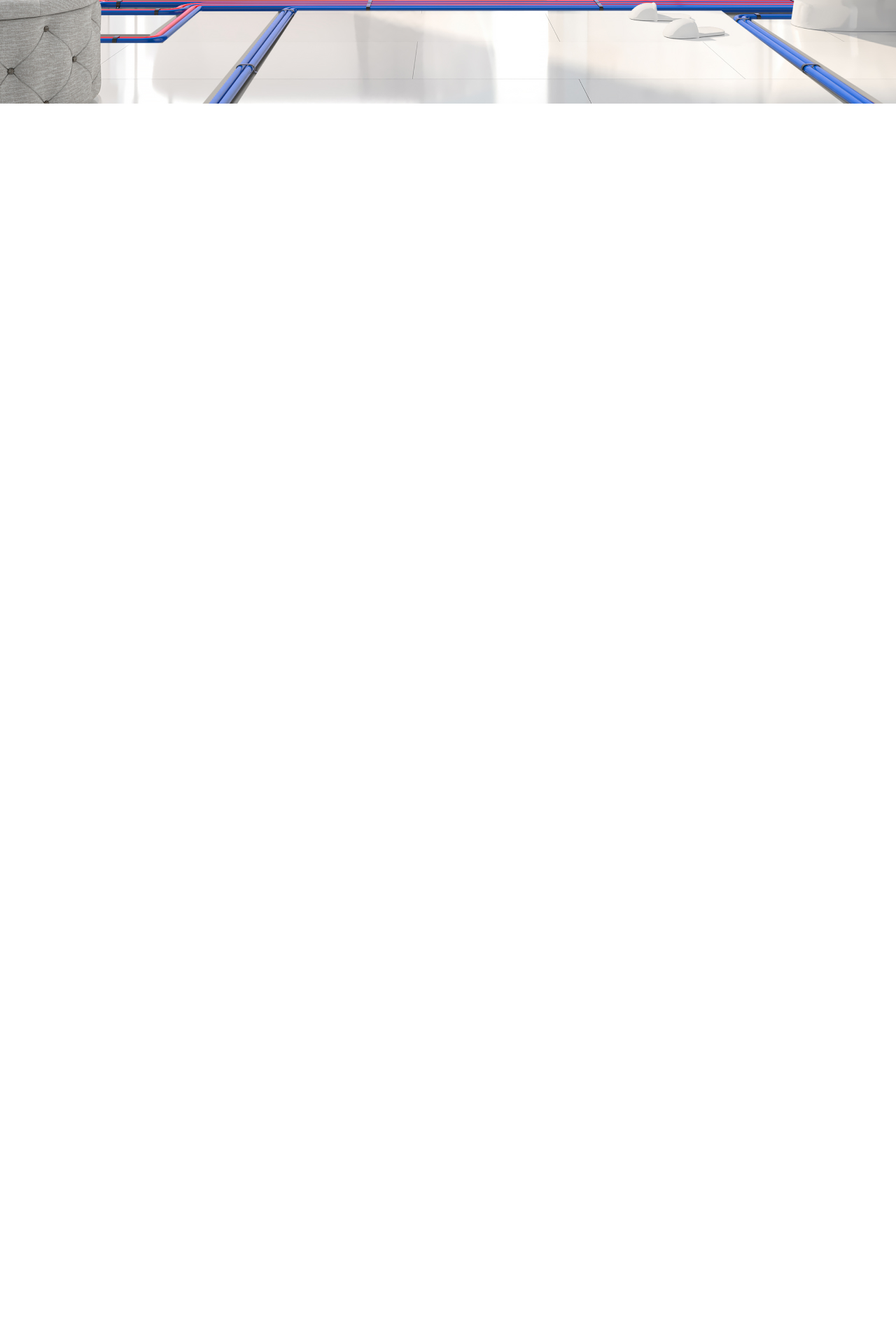
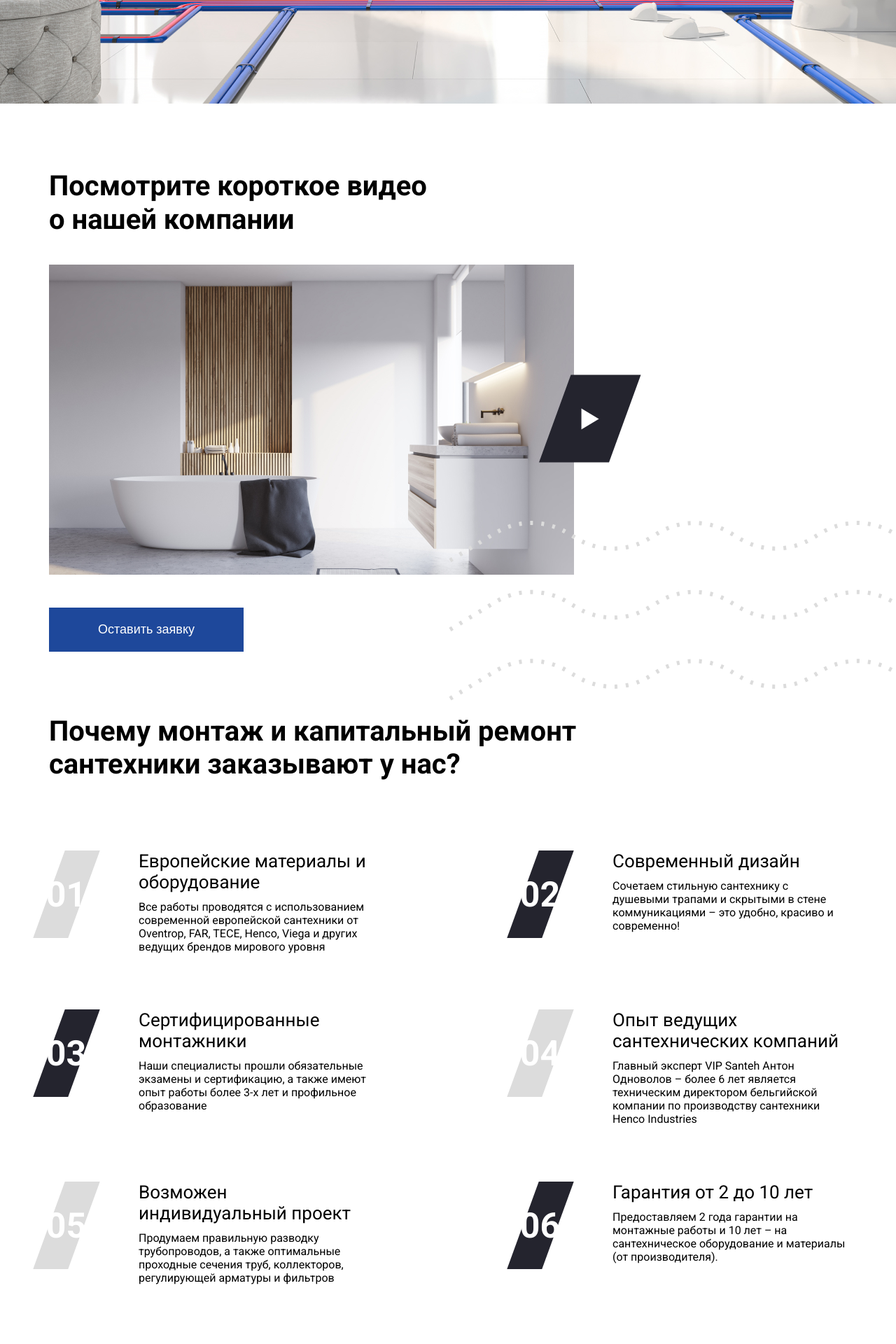
Before and after one commit to MaksFenek/University-education, a PHP site: page / in a window 1280 px wide. Shown: the part 716-2636 px from the top of the page at 70% size. Before the commit the page ends 864 px from the top, so only its background shows below. Run offline with PHP 8.4, Linux system fonts and the light colour scheme.

Commit message:
Added about section

```diff
--- a/web/web2_5/index.html
+++ b/web/web2_5/index.html
@@ -61,5 +61,86 @@
             </div>
         </div>
     </section>
+
+    <section class="about">
+        <div class="container">
+            <h3 class="about__title">Посмотрите короткое видео
+                о нашей компании</h3>
+            <div class="about-video">
+                <img src="./Img/aboutVideo.jpg" alt="video">
+                <div class="about-video__play"><a href="#" class="about-video__play-icon"></a></div>
+            </div>
+            <button class="about__btn btn">Оставить заявку</button>
+        </div>
+        <img src="./Img/lines.svg" alt="lines" class="about__lines">
+    </section>
+
+    <section class="features">
+        <div class="container">
+           <h3 class="features__title">Почему монтаж и капитальный ремонт сантехники заказывают у нас?</h3>
+           <div class="features-blocks">
+               <div class="features-item">
+                   <div class="features-item__parallelogram"><p>01</p></div>
+                   <div class="features-item-text">
+                   <h4 class="features-item__title">Европейские материалы и оборудование</h4>
+                   <p class="features-item__subtitle">Все работы проводятся с использованием современной европейской сантехники от Oventrop, FAR, TECE, Henco, Viega и других ведущих брендов мирового уровня </p>
+                </div>
+               </div>
+               <div class="features-item">
+                   <div class="features-item__parallelogram"><p>02</p></div>
+                   <div class="features-item-text">
+                   <h4 class="features-item__title">Современный дизайн</h4>
+                   <p class="features-item__subtitle">Сочетаем стильную сантехнику с душевыми трапами и скрытыми в стене коммуникациями – это удобно, красиво и современно!</p></div>
+               </div>
+               <div class="features-item">
+                   <div class="features-item__parallelogram"><p>03</p></div>
+                   <div class="features-item-text">
+                   <h4 class="features-item__title">Сертифицированные монтажники</h4>
+                   <p class="features-item__subtitle">Наши специалисты прошли обязательные экзамены и сертификацию, а также имеют опыт работы более 3-х лет и профильное образование</p></div>
+               </div>
+               <div class="features-item">
+                   <div class="features-item__parallelogram"><p>04</p></div>
+                   <div class="features-item-text">
+                   <h4 class="features-item__title">Опыт ведущих сантехнических компаний</h4>
+                   <p class="features-item__subtitle">Главный эксперт VIP Santeh Антон Одноволов – более 6 лет является техническим директором бельгийской компании по производству сантехники Henco Industries</p></div>
+               </div>
+               <div class="features-item">
+                   <div class="features-item__parallelogram"><p>05</p></div>
+                   <div class="features-item-text">
+                   <h4 class="features-item__title">Возможен индивидуальный проект</h4>
+                   <p class="features-item__subtitle">Продумаем правильную разводку трубопроводов, а также оптимальные проходные сечения труб, коллекторов, регулирующей арматуры и фильтров</p></div>
+               </div>
+               <div class="features-item">
+                   <div class="features-item__parallelogram"><p>06</p></div>
+                   <div class="features-item-text">
+                   <h4 class="features-item__title">Гарантия от 2 до 10 лет</h4>
+                   <p class="features-item__subtitle">Предоставляем 2 года гарантии на монтажные работы и 10 лет – на сантехническое оборудование и материалы (от производителя).</p></div>
+               </div>
+           </div>
+        </div>
+    </section>
+
+    <section class="application">
+        <div class="container">
+            <div class="application__parallelogram-1"></div>
+            <div class="application__parallelogram-2"></div>
+            <div class="application__parallelogram-3"></div>
+            <div class="application-wrapper">
+                <img src="./Img/application.jpg" alt="application" class="application-wrapper__img">
+
+                <h3 class="application__title">
+            Оставьте заявку на выезд монтажника сантехнических систем и получите устройство для измерения давления в трубах и тест на качество воды в подарок!*
+                </h3>
+                <form action="" class="application-form">
+                    <input class="application-form__input" type="text" placeholder="Введите имя" >
+                    <input class="application-form__input" type="tel" placeholder="Телефон">
+                    <input class="application-form__btn btn" type="button" value="Оставить заявку">
+                </form>
+                <p class="application__description">
+                    *за отзыв после проведения сантехнических работ
+                </p>
+            </div>
+        </div>
+    </section>
 </body>
 </html>
--- a/web/web2_5/style.css
+++ b/web/web2_5/style.css
@@ -1,4 +1,12 @@
 @import url('https://fonts.googleapis.com/css2?family=Roboto:wght@300;400;700&display=swap');
+
+:root {
+  --main-text-color: #24242E;
+  --second-dark-color: #353542;
+  --lighter-text-color: #fff;
+  --main-blue-color: #1E489B;
+  --shape-gray-color: #DCDCDC;
+}
 
 html {
     font-family: 'Roboto', sans-serif;
@@ -14,7 +22,7 @@ html {
 
 a {
     text-decoration: none;
-    color: #24242E;
+    color: var(--main-text-color);
 }
 
 .container {
@@ -24,13 +32,14 @@ a {
 }
 
 .btn {
-  background: #1E489B;
-  color: #FFFFFF;
+  background: var(--main-blue-color);
+  color: var(--lighter-text-color);
   outline: none;
   border: none;
   cursor: pointer;
   font-size: 1.8rem;
 }
+
 
 /* HEADER */
 
@@ -39,8 +48,10 @@ a {
   top: 0;
   right: 0;
   left: 0;
+  z-index: 100;
   height: 7rem;
-  background: #fff;
+  background: var(--lighter-text-color);
+  opacity: .99;
 }
 
 .header-wrapper {
@@ -77,7 +88,7 @@ a {
 
 .header-tel__call {
     font-size: 1.4rem;
-    color: #1E489B;
+    color: var(--main-blue-color);
 }
 
 /* WELCOME */
@@ -105,7 +116,7 @@ a {
 }
 
 .blue-line {
-  color: #1E489B;
+  color: var(--main-blue-color);
 }
 
 .welcome-text__subtitle {
@@ -138,3 +149,217 @@ a {
   margin-top: 12rem;
   margin-bottom: 31.7rem;
 }
+
+/* ABOUT */
+
+.about {
+  padding-top: 3rem;
+  position: relative;
+}
+
+.about__title {
+  max-width: 55rem;
+  font-weight: bold;
+  font-size: 40px;
+  line-height: 120%;
+}
+
+.about-video {
+  position: relative;
+  margin-top: 4rem;
+  width: 75rem;
+  height: 44rem;
+}
+
+.about-video__play {
+  position: absolute;
+  display: flex;
+  justify-content: center;
+  align-items: center;
+  right: -5rem;
+  top: 50%;
+  background: var(--main-text-color);
+  z-index: 10;
+  width: 10rem;
+  height: 12.5rem;
+  transform: skew(-20deg) translateY(-50%);
+}
+
+.about-video__play-icon {
+  width: 0;
+  height: 0;
+  transform: skew(20deg);
+  border-top: 1.5rem solid transparent;
+  border-left: 2.5rem solid var(--lighter-text-color);
+  border-bottom: 1.5rem solid transparent;
+}
+
+.about__btn {
+  margin-top: 5rem;
+  margin-bottom: 7rem;
+  width: 27.8rem;
+  height: 6.3rem;
+}
+
+.about__lines {
+  position: absolute;
+  bottom: 0;
+  right: 0;
+}
+
+/* FEATURES */
+
+.features {
+  padding-top: 2rem;
+}
+
+.features__title {
+  font-size: 4rem;
+  max-width: 78rem;
+}
+
+.features-blocks {
+  display: flex;
+  justify-content: space-between;
+  align-items: flex-start;
+  flex-wrap: wrap;
+  margin-top: 6rem;
+}
+
+.features-item {
+  max-width: 50rem;
+  display: flex;
+  justify-content: center;
+  align-items: flex-start;
+  margin: 4rem 0;
+}
+
+.features-item:nth-child(3n+1) .features-item__parallelogram, .features-item:nth-child(5) .features-item__parallelogram {
+  background: var(--shape-gray-color);
+}
+
+
+.features-item__parallelogram {
+  background: var(--main-text-color);
+  width: 5rem;
+  height: 12.5rem;
+  transform: skew(-20deg);
+  margin-right:7.8rem;
+  display: flex;
+  justify-content: center;
+  align-items: center;
+}
+
+.features-item__parallelogram p {
+  color: var(--lighter-text-color);
+  font-weight: bold;
+  font-size: 5rem;
+  transform: skew(20deg);
+}
+
+
+.features-item__title {
+  font-size: 2.6rem;
+  font-weight: normal;
+  max-width: 33.5rem;
+}
+
+.features-item__subtitle {
+  margin-top: 1.1rem;
+  font-size: 1.6rem;
+  max-width: 33.5rem;
+}
+
+/* APPLICATION */
+
+.application {
+  padding: 5.5rem 0;
+  margin-top: 13rem;
+  background: var(--main-text-color);
+  color: var(--lighter-text-color);
+  position: relative;
+}
+
+.application-wrapper {
+  display: flex;
+  flex-direction: column;
+  position: relative;
+  z-index: 10;
+}
+
+.application-wrapper__img {
+  position: absolute;
+  top: -2rem;
+  right: 12.5rem;
+}
+
+.application__parallelogram-1 {
+  position: absolute;
+  height: 6rem;
+  width: 5rem;
+  transform: skew(20deg);
+  top: -4.5rem;
+  right: 42rem;
+  z-index: 11;
+  background: var(--main-blue-color);
+}
+
+.application__parallelogram-2 {
+  position: absolute;
+  height: 11rem;
+  width: 8rem;
+  transform: skew(-20deg);
+  top: 5rem;
+  right: 15rem;
+  z-index: 1;
+  background: var(--second-dark-color);
+}
+
+.application__parallelogram-3 {
+  position: absolute;
+  height: 19rem;
+  width: 13rem;
+  transform: skew(-20deg);
+  bottom: 0;
+  right: 30rem;
+  z-index: 1;
+  background: var(--second-dark-color);
+}
+
+.application__title {
+  font-size: 2.8rem;
+  max-width: 81.3rem;
+}
+
+.application-form {
+  margin-top: 3.7rem;
+  margin-bottom: 1.7rem;
+  display: flex;
+  flex-direction: row;
+  justify-content: space-between;
+  align-items: center;
+}
+
+.application-form__input {
+  outline: none;
+  background: var(--second-dark-color);
+  border: none;
+  max-width: 36rem;
+  padding: 2.1rem 22.2rem 2.7rem 3rem;
+  font-size: 1.8rem;
+  color: var(--lighter-text-color);
+}
+
+.application-form__btn {
+  outline: none;
+  background: var(--main-blue-color);
+  border: none;
+  max-width: 36rem;
+  padding: 2.1rem 11.1rem;
+  font-size: 1.8rem;
+  color: var(--lighter-text-color);
+}
+
+.application__description {
+  font-size: 1.4rem;
+}
```
Also changed, not shown: web/web2_5/Img/aboutVideo.jpg (added), web/web2_5/Img/application.jpg (added), web/web2_5/Img/lines.svg (added).
